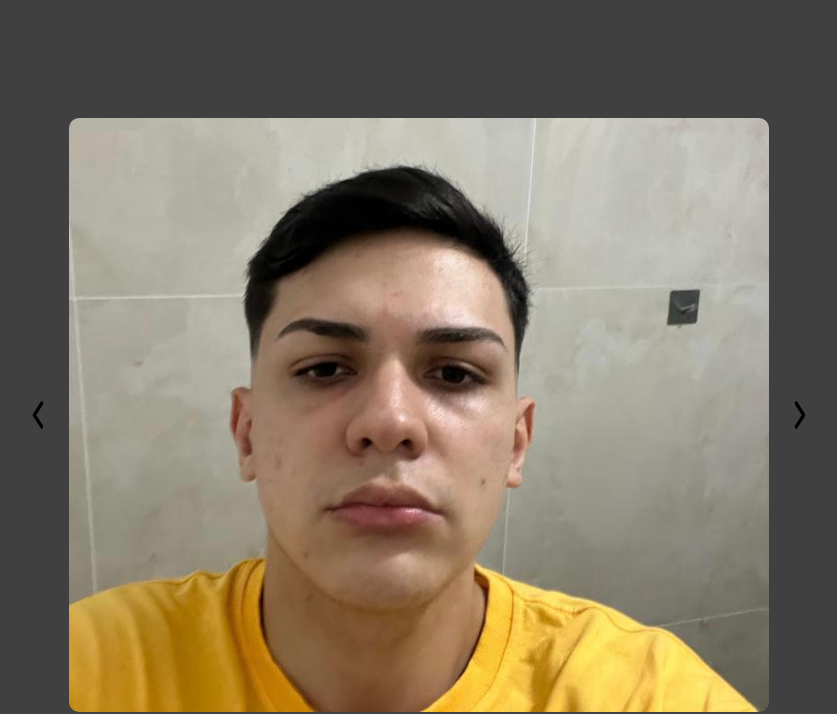
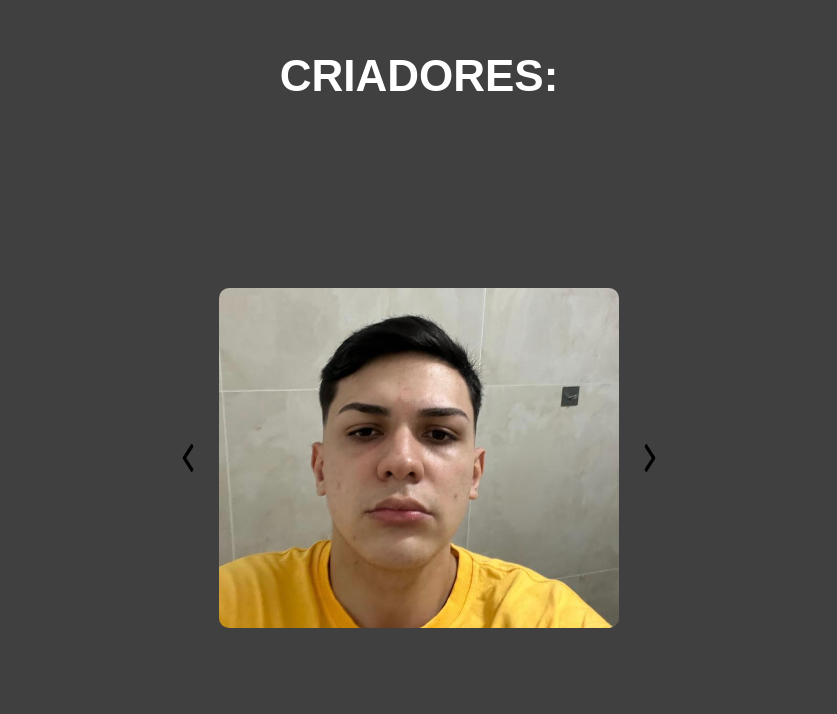
Before and after one commit to GuiVideira/HoringWebsite, a plain HTML site: page Horing/new_horing.html in a window 1280 px wide. Shown: the part 2905-3619 px from the top of the page, without its empty margins (221-1058 px from the left). Drawn offline with Linux system fonts and the light colour scheme.

Commit message:
change style

```diff
--- a/Horing/new_horing.html
+++ b/Horing/new_horing.html
@@ -80,6 +80,7 @@
   </section>
 
   <section class="section-slider">
+    <h1> CRIADORES: </h1>
     <div class="container-slider">
       <button id="prev-button"><img src="./assets/arrow.png" alt="prev-button"></button>
       <div class="container-images">
--- a/Horing/src/style.css
+++ b/Horing/src/style.css
@@ -99,7 +99,7 @@ section .slider{
 .container-slider{
   display: flex;
   width: 100%;
-  min-height: 100vh;
+  min-height: 80vh;
   align-items: center;
   justify-content: center;
   gap: 1rem;
@@ -110,7 +110,7 @@ section .slider{
   display: flex;
   align-items: center;
   justify-content: center;
-  width: 700px;
+  width: 400px;
 }
 
 .slider{
```
Also changed, not shown: Horing/assets/MATE.jpg (added).
